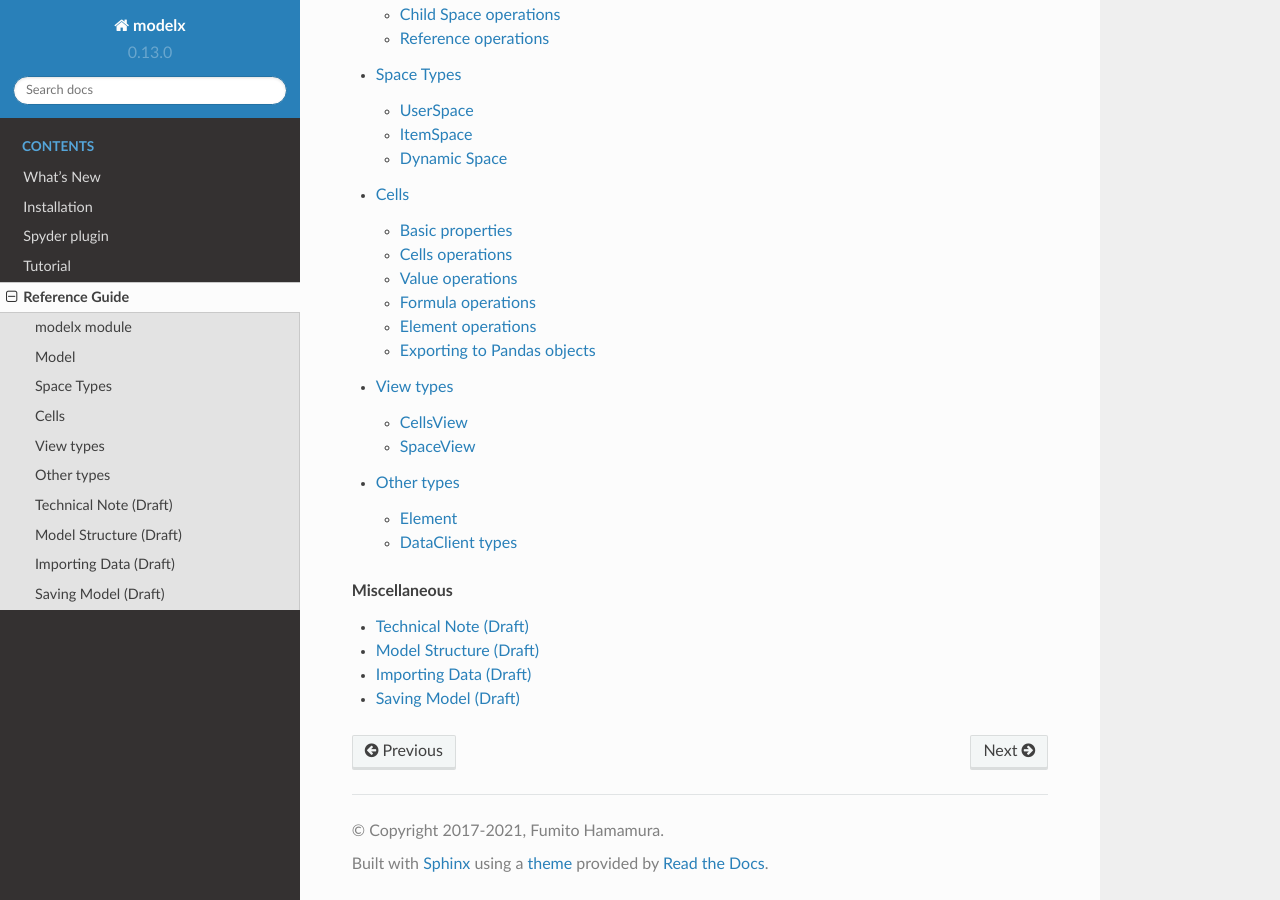
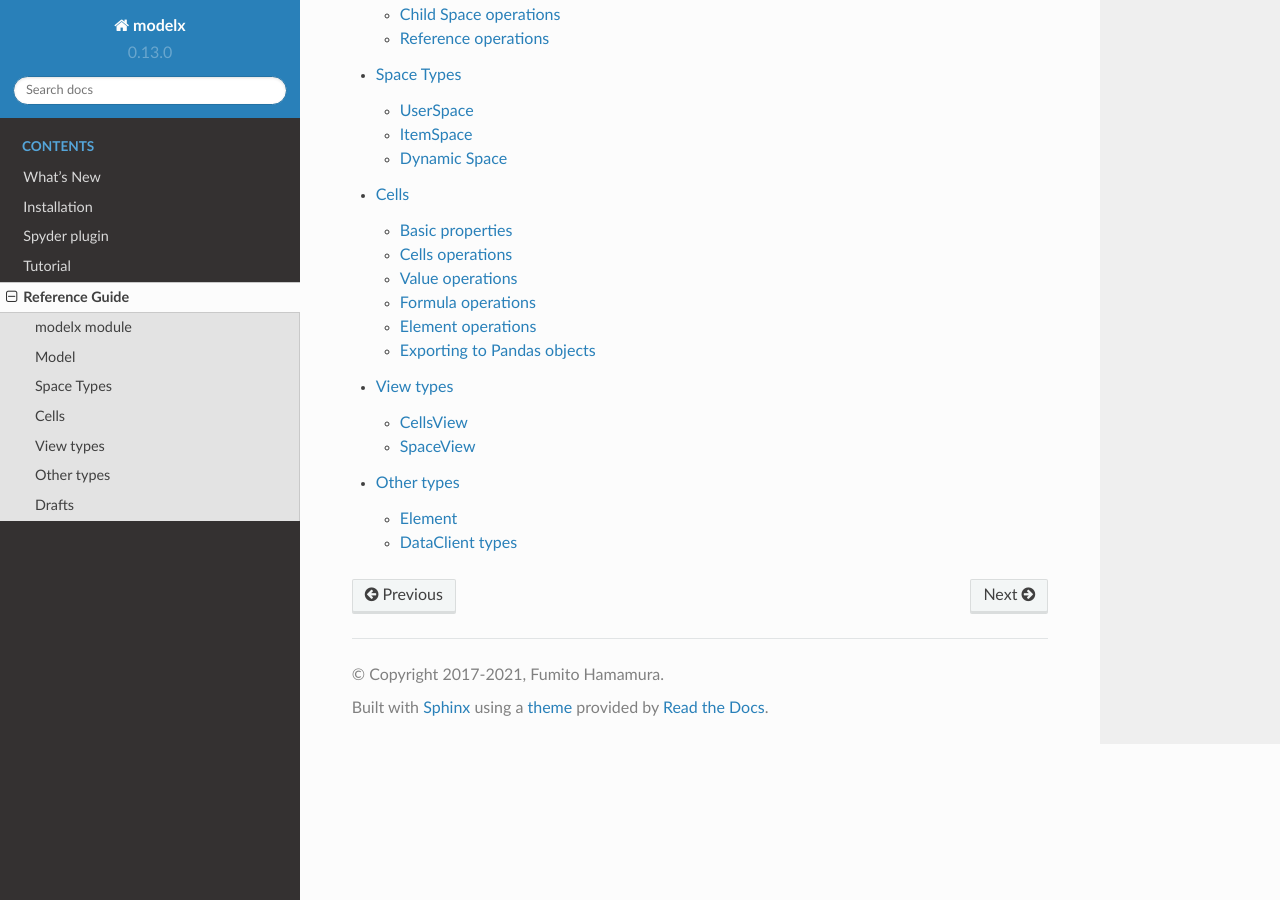
Before and after one commit to fumitoh/modelx, a Sphinx documentation site: the page built from doc/source/reference/index.rst, in a window 1280 px wide and 900 px high, scrolled down 553 px. Built offline with Sphinx 7.4.7 and the Read the Docs theme 2.0.0, drawn with Linux system fonts in a browser that asks for light colours.

Commit message:
DOC: Update doc

```diff
--- /dev/null
+++ b/doc/source/reference/drafts/index.rst
@@ -0,0 +1,11 @@
+Drafts
+======
+
+
+.. toctree::
+   :maxdepth: 1
+
+   techguide
+   model_structure
+   importing_data
+   saving_models
--- a/doc/source/reference/index.rst
+++ b/doc/source/reference/index.rst
@@ -15,12 +15,9 @@
    other_types
 
 
-.. rubric:: Miscellaneous
-
 .. toctree::
+   :hidden:
+   :caption: Miscellaneous
    :maxdepth: 1
 
-   techguide
-   model_structure
-   importing_data
-   saving_models
+   drafts/index
```
Also changed, not shown: doc/source/whatsnew.rst (+4 -7 lines), doc/source/reference/drafts/importing_data.rst (renamed from doc/source/reference/importing_data.rst), doc/source/reference/drafts/model_structure.rst (renamed from doc/source/reference/model_structure.rst), doc/source/reference/drafts/saving_models.rst (renamed from doc/source/reference/saving_models.rst), doc/source/reference/drafts/techguide.rst (renamed from doc/source/reference/techguide.rst).
